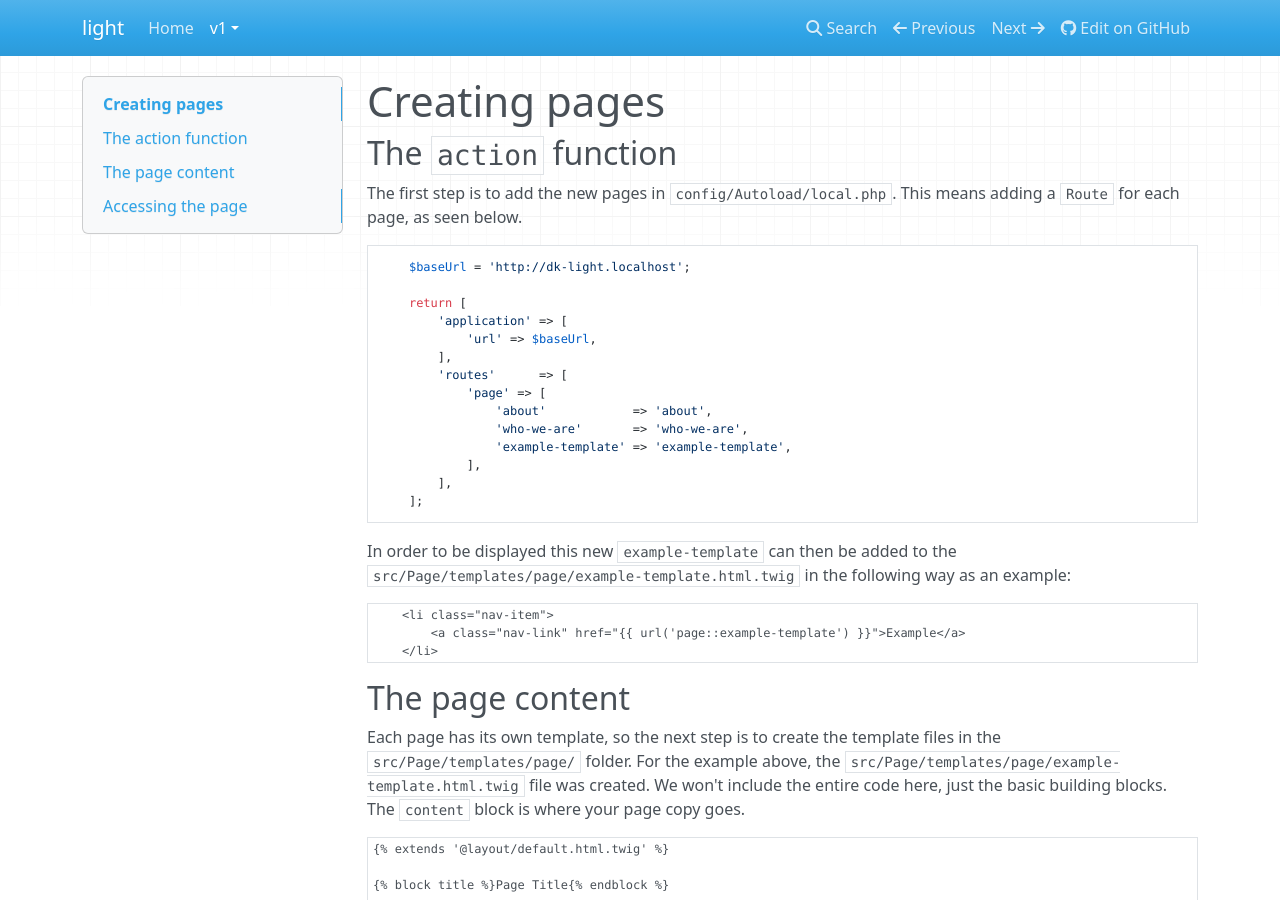
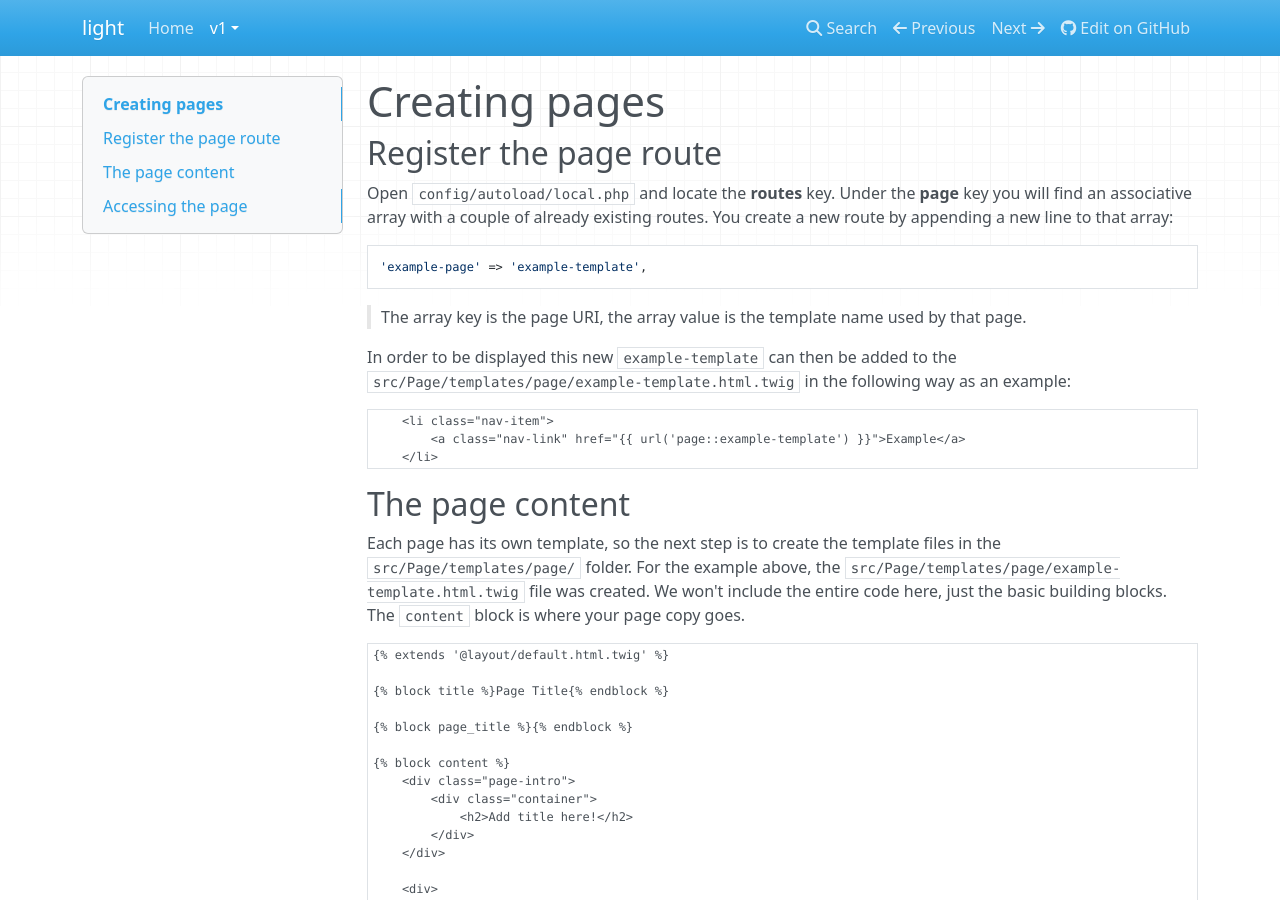
Before and after one commit to dotkernel/light-documentation, an MkDocs documentation site: the page built from docs/book/v1/how-tos/create-pages.md, in a window 1280 px wide and 900 px high. Built offline with MkDocs 1.6.1, drawn with Linux system fonts in a browser that asks for light colours; nearby versions of some CDN libraries.

Commit message:
Documentation updates
Signed-off-by: horea <horea@rospace.com>

````diff
--- a/docs/book/v1/how-tos/create-pages.md
+++ b/docs/book/v1/how-tos/create-pages.md
@@ -1,26 +1,16 @@
 # Creating pages
 
-## The `action` function
+## Register the page route
 
-The first step is to add the new pages in `config/Autoload/local.php`.
-This means adding a `Route` for each page, as seen below.
+Open `config/autoload/local.php` and locate the **routes** key.
+Under the **page** key you will find an associative array with a couple of already existing routes.
+You create a new route by appending a new line to that array:
 
 ```php
-    $baseUrl = 'http://dk-light.localhost';
+'example-page' => 'example-template',
+```
 
-    return [
-        'application' => [
-            'url' => $baseUrl,
-        ],
-        'routes'      => [
-            'page' => [
-                'about'            => 'about',
-                'who-we-are'       => 'who-we-are',
-                'example-template' => 'example-template',
-            ],
-        ],
-    ];
-```
+> The array key is the page URI, the array value is the template name used by that page.
 
 In order to be displayed this new `example-template` can then be added to the `src/Page/templates/page/example-template.html.twig` in the following way as an example:
 
````
Also changed, not shown: docs/book/v1/introduction.md (+2 -2 lines).
